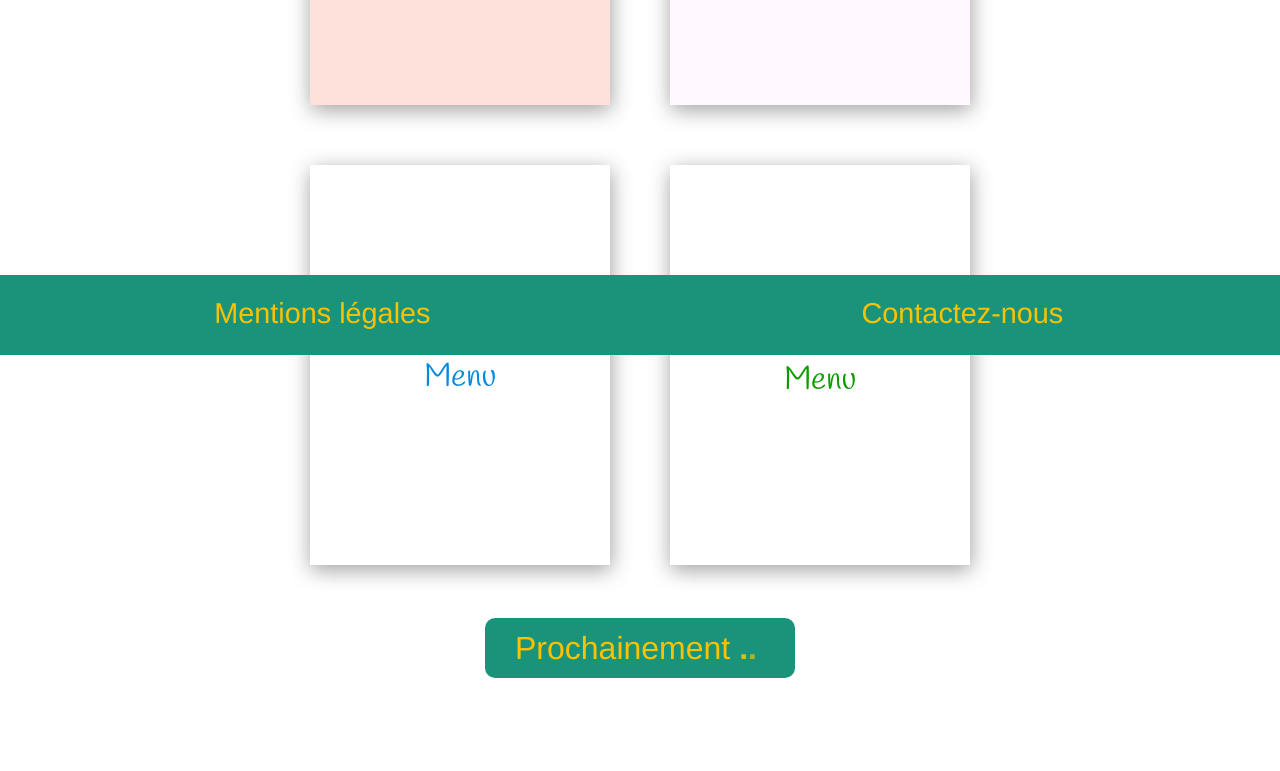
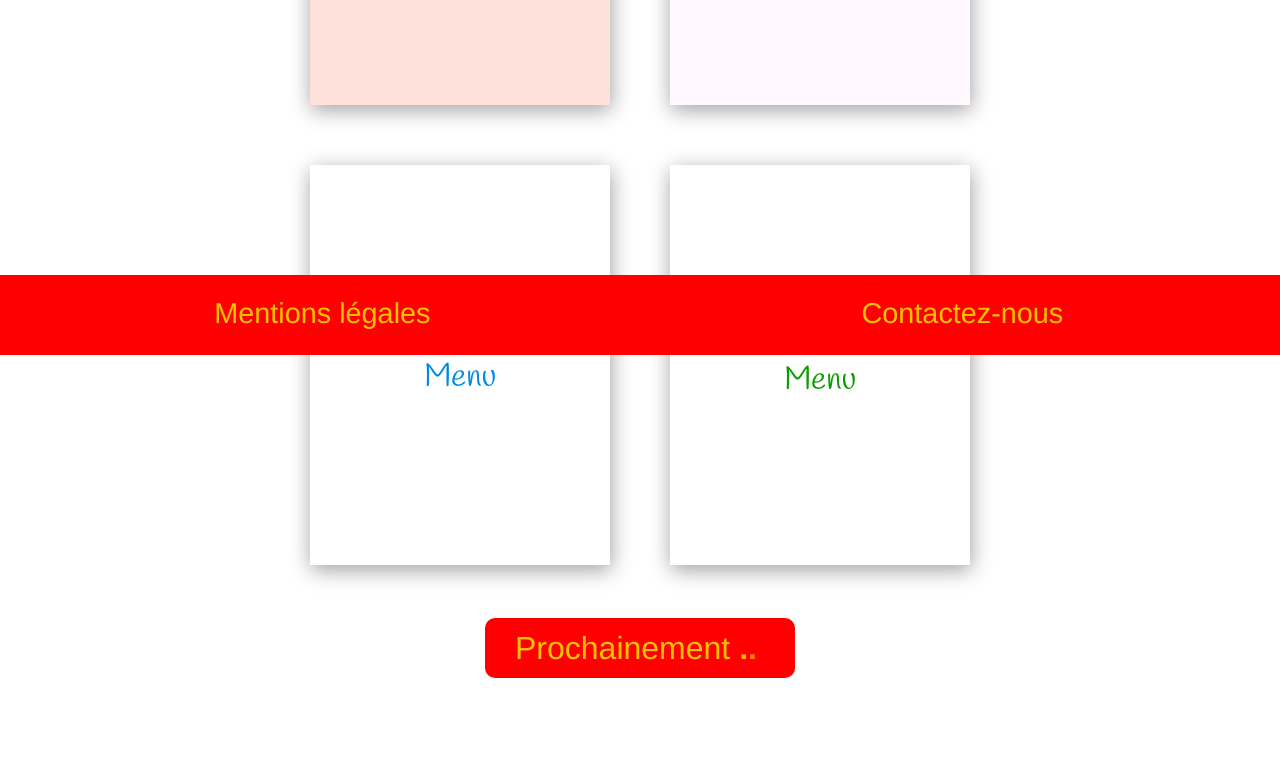
Before and after one commit to ks93600/Projet3Ohmyfood, a website: page index.html in a window 1280 px wide. Shown: the part 445-1216 px from the top of the page. Drawn offline with nearby package versions, Linux system fonts and the light colour scheme; files that its build step writes are made by us from their sources; a web font is replaced by a local one.

Commit message:
changement couleur footer

```diff
--- a/sass/utils/_variables.scss
+++ b/sass/utils/_variables.scss
@@ -1,6 +1,6 @@
 // variables
 
-$header-color: #19947B;
+$header-color: red;
 $width-bloc:300px;
 $height-bloc:400px;
 $foot-color:#FDC100;
```
